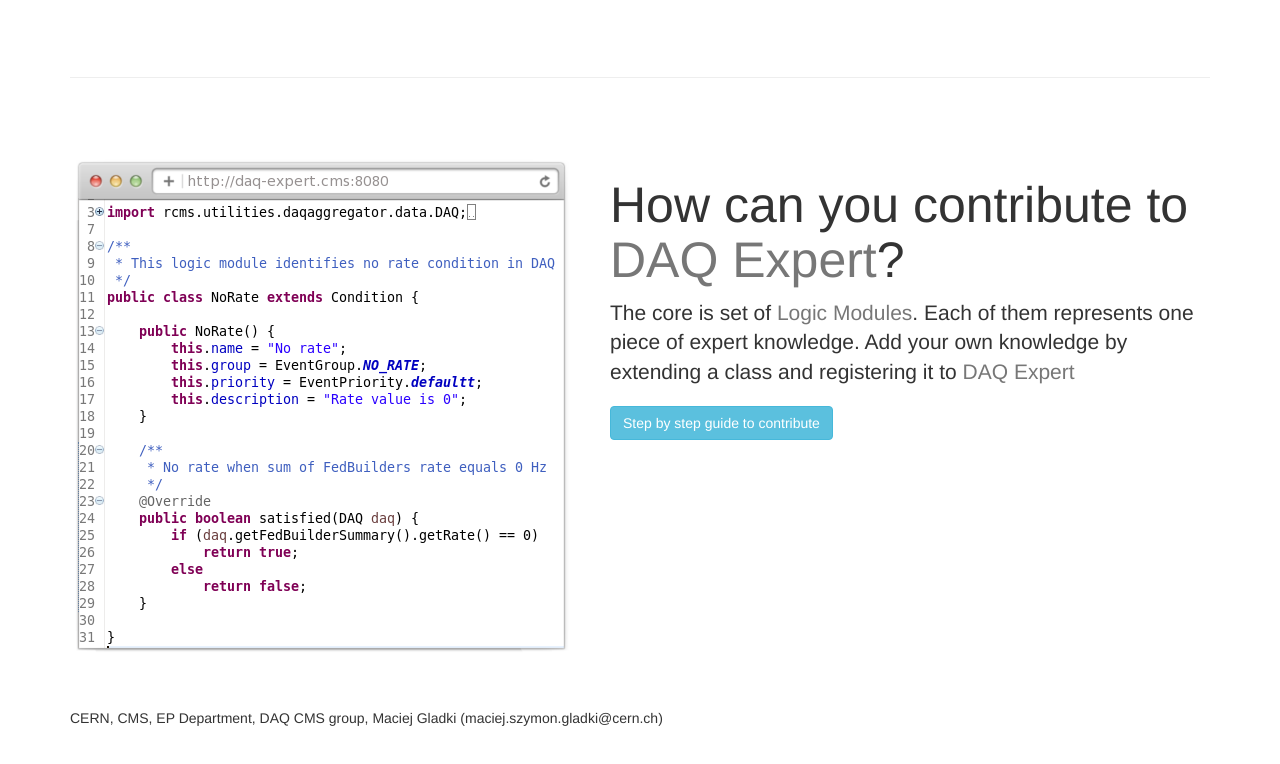
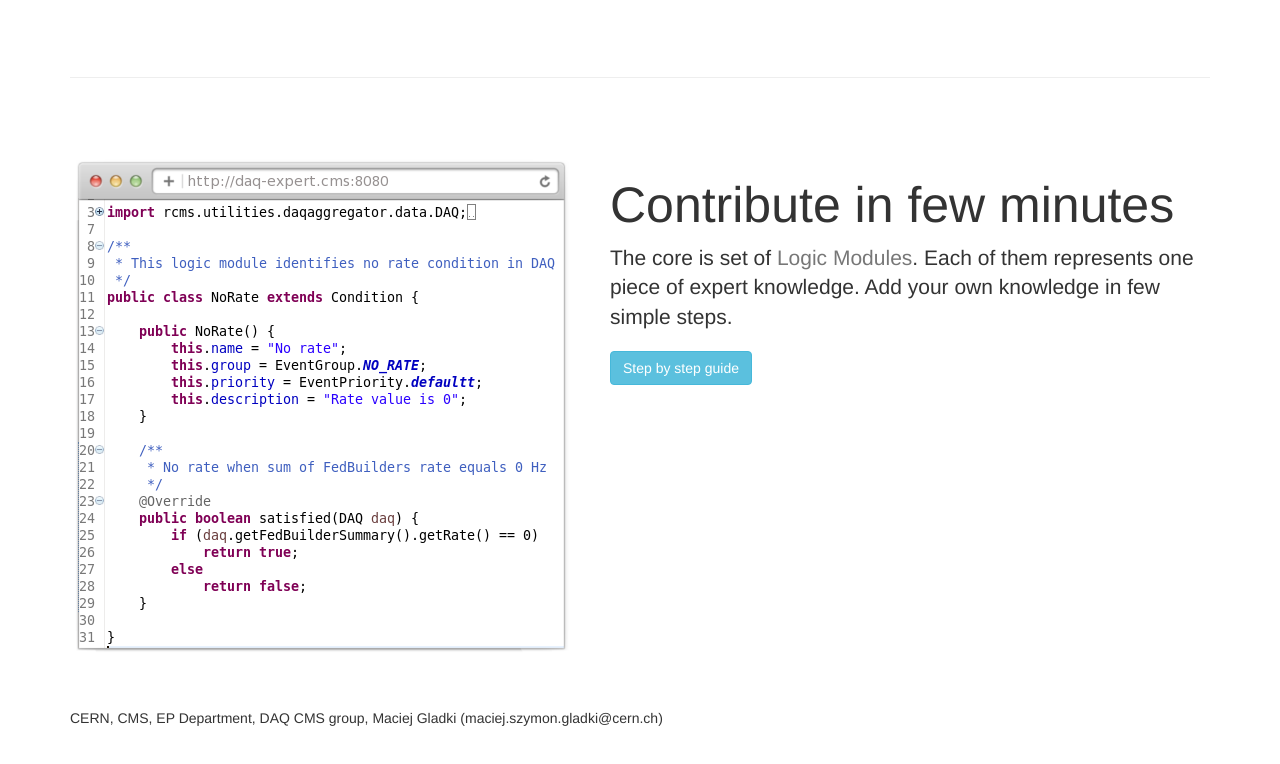
Before and after one commit to gladky/expert-landing, a plain HTML site: page index.html in a window 1280 px wide. Shown: the part 2843-3607 px from the top of the page. Drawn offline with Linux system fonts and the light colour scheme.

Commit message:
link to new guide from landing page

```diff
--- a/index.html
+++ b/index.html
@@ -187,16 +187,17 @@
 			<img class="featurette-image img-square img-responsive pull-left"
 				src="img/view-contribute.png">
 			<h2 class="featurette-heading">
-				How can you contribute to <span class="text-muted">DAQ Expert</span>?
+				Contribute in few minutes
 			</h2>
 			<p class="lead">
 				The core is set of <span class="text-muted">Logic Modules</span>.
 				Each of them represents one piece of expert knowledge. Add your own
-				knowledge by extending a class and registering it to <span
-					class="text-muted">DAQ Expert</span>
+				knowledge in few simple steps.
 			</p>
-			<a href="contributing.html" class="btn btn-info" role="button">Step
-				by step guide to contribute</a>
+
+			<a href="logic-contributing.html" class="btn btn-info" role="button">Step
+				by step guide</a>
+
 
 		</div>
 
```
